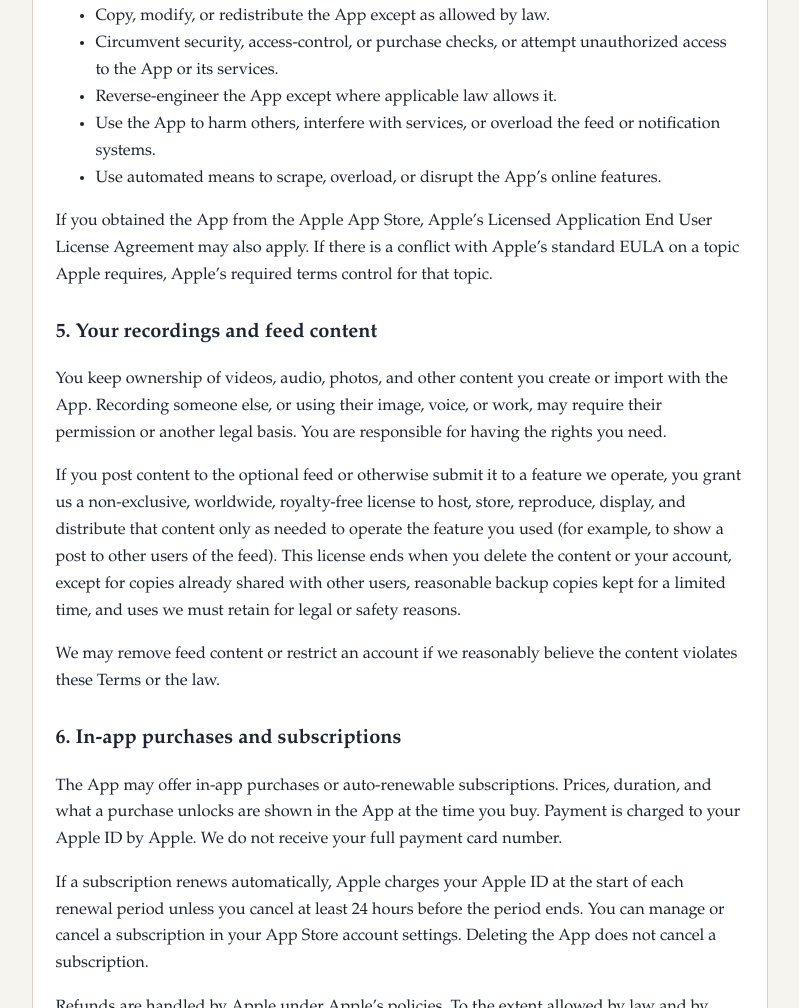
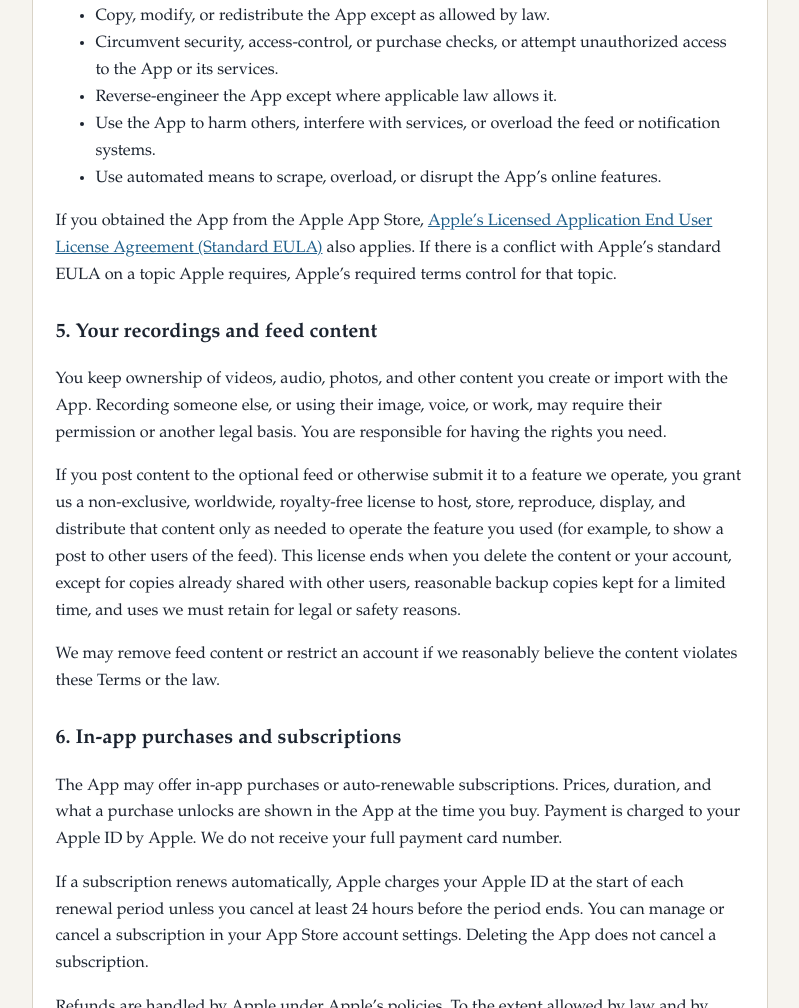
Before and after one commit to yohann305/app-legal, a plain HTML site: page greenscreen-ios/terms.html in a window 1280 px wide. Shown: the part 1632-2640 px from the top of the page, without its empty margins (240-1039 px from the left). Drawn offline with Linux system fonts and the light colour scheme.

Commit message:
Green Screen terms: link Apple Standard EULA

```diff
--- a/greenscreen-ios/terms.html
+++ b/greenscreen-ios/terms.html
@@ -98,7 +98,7 @@
       <li>Use the App to harm others, interfere with services, or overload the feed or notification systems.</li>
       <li>Use automated means to scrape, overload, or disrupt the App’s online features.</li>
     </ul>
-    <p>If you obtained the App from the Apple App Store, Apple’s Licensed Application End User License Agreement may also apply. If there is a conflict with Apple’s standard EULA on a topic Apple requires, Apple’s required terms control for that topic.</p>
+    <p>If you obtained the App from the Apple App Store, <a href="https://www.apple.com/legal/internet-services/itunes/dev/stdeula/">Apple’s Licensed Application End User License Agreement (Standard EULA)</a> also applies. If there is a conflict with Apple’s standard EULA on a topic Apple requires, Apple’s required terms control for that topic.</p>
 
     <h2>5. Your recordings and feed content</h2>
     <p>You keep ownership of videos, audio, photos, and other content you create or import with the App. Recording someone else, or using their image, voice, or work, may require their permission or another legal basis. You are responsible for having the rights you need.</p>
```
